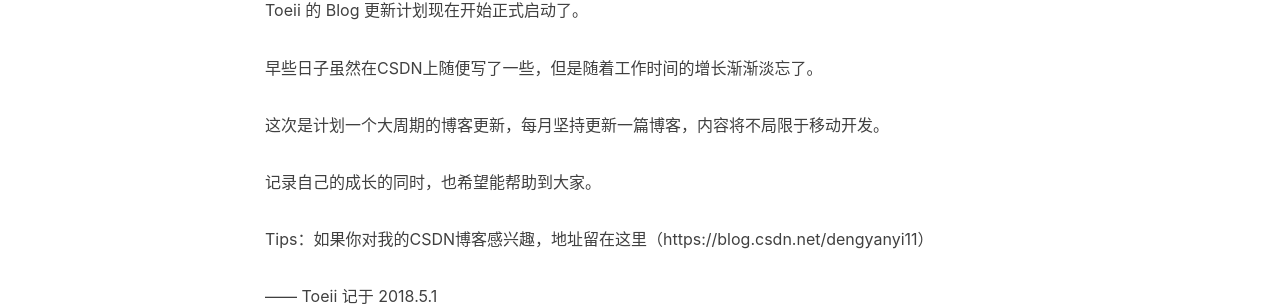
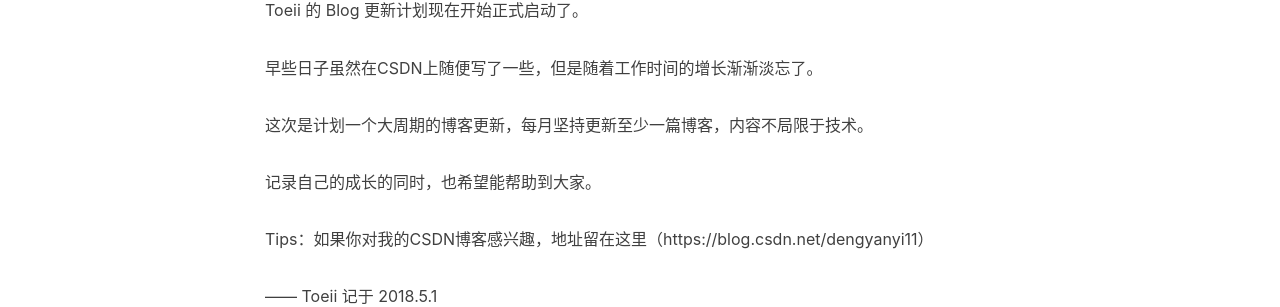
Before and after one commit to toeii/toeii.github.io, a Jekyll site: the page built from _posts/2018-05-01-Hello.md, in a window 1280 px wide. Shown: the part 704-1011 px from the top of the page. Built offline with Jekyll 4.4.1, drawn with Linux system fonts in a browser that asks for light colours; nearby versions of some CDN libraries; comment, search, counter and statistics services are not loaded.

```diff
--- a/_posts/2018-05-01-Hello.md
+++ b/_posts/2018-05-01-Hello.md
@@ -19,7 +19,7 @@ Toeii 的 Blog 更新计划现在开始正式启动了。
 
 早些日子虽然在CSDN上随便写了一些，但是随着工作时间的增长渐渐淡忘了。
 
-这次是计划一个大周期的博客更新，每月坚持更新一篇博客，内容将不局限于移动开发。
+这次是计划一个大周期的博客更新，每月坚持更新至少一篇博客，内容不局限于技术。
 
 记录自己的成长的同时，也希望能帮助到大家。
 
```
